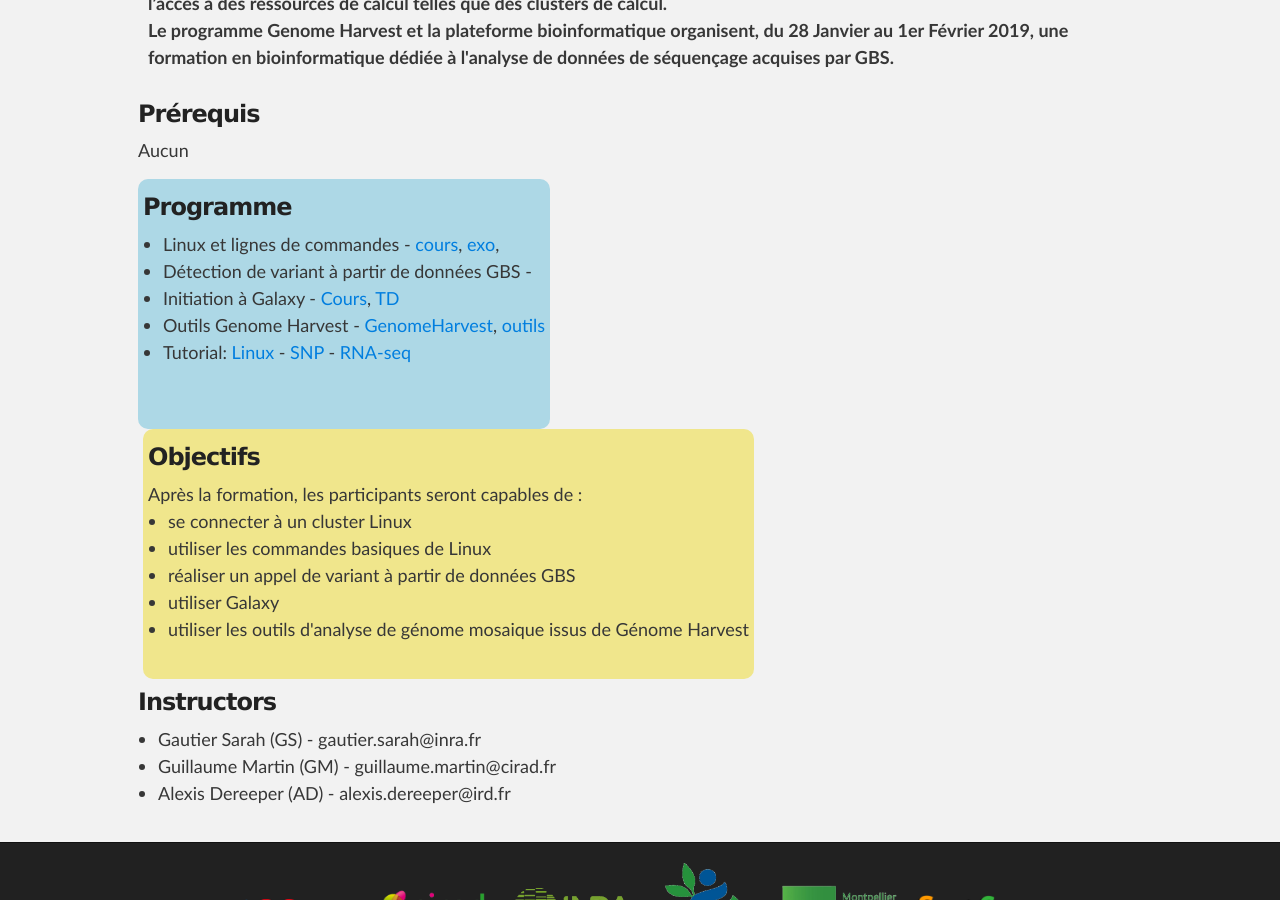
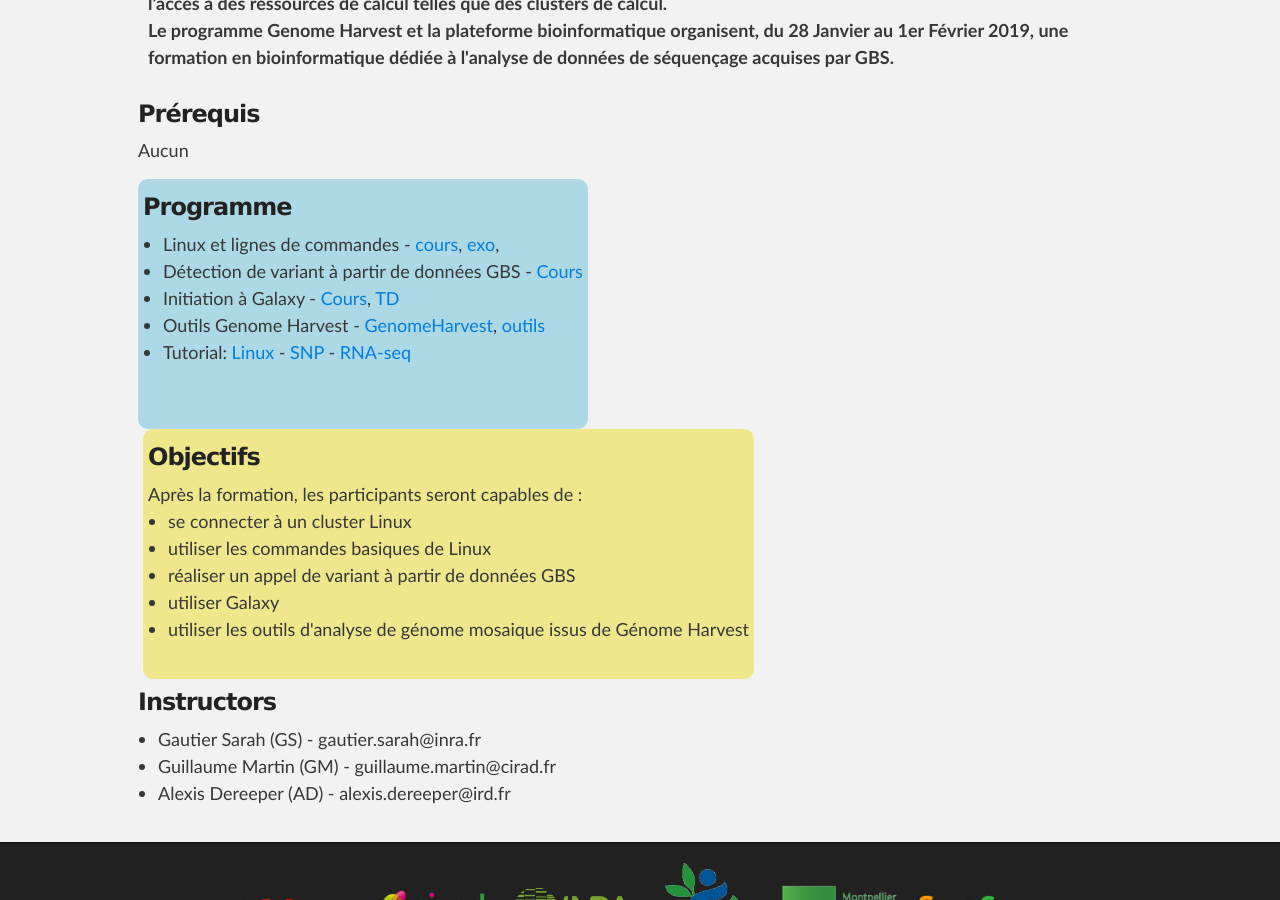
Before and after one commit to SouthGreenPlatform/trainings, a Jekyll site: the page built from _pages/gbsGuadeloupe.md, in a window 1280 px wide and 900 px high, scrolled down 570 px. Built offline with Jekyll 4.4.1, drawn with Linux system fonts in a browser that asks for light colours; nearby versions of some CDN libraries.

Commit message:
Update gbsGuadeloupe.md

```diff
--- a/_pages/gbsGuadeloupe.md
+++ b/_pages/gbsGuadeloupe.md
@@ -34,7 +34,7 @@ Aucun
 <h3>Programme</h3>
 <ul>
 <li>Linux et lignes de commandes - <a target="_blank" href="{{ site.url }}/files/Guadeloupe-2019/LinuxPourLesDebutants.pdf">cours</a>, <a target="_blank" href="{{ site.url }}/linux/linuxGuidePractice">exo</a>, <!--<a target="_blank" href="{{ site.url }}/files/linux/linux-solution.pdf">sol</a> --> </li>
-<li>Détection de variant à partir de données GBS - </li>
+<li>Détection de variant à partir de données GBS - <a target=_blank href="{{ site.url }}/files/Guadeloupe-2019/FormationGuadeloupe2019_GBS.pdf">Cours</a></li>
 <li>Initiation à Galaxy - <a target="_blank" href="http://galaxyproject.github.io/training-material/topics/introduction/slides/introduction.html">Cours</a>, <a target="_blank" href="https://southgreenplatform.github.io/trainings/linux/galaxyPractice/">TD</a> </li>
 <li>Outils Genome Harvest - <a target="_blank" href="{{ site.url }}/files/2018_09_Senegal_GH_MR.pdf">GenomeHarvest</a>, <a target="_blank" href="{{ site.url }}/files/miniformation_GenomeHarvest.pdf">outils</a></li>
 <li>Tutorial: <a target="_blank" href="https://southgreenplatform.github.io/tutorials//toolbox/linux/">Linux</a> - <a target="_blank" href="https://southgreenplatform.github.io/tutorials//bioanalysis/polymorphism/">SNP</a> -  <a target="_blank" href="https://southgreenplatform.github.io/tutorials//bioanalysis/rnaSeq/">RNA-seq</a> </li>
```
